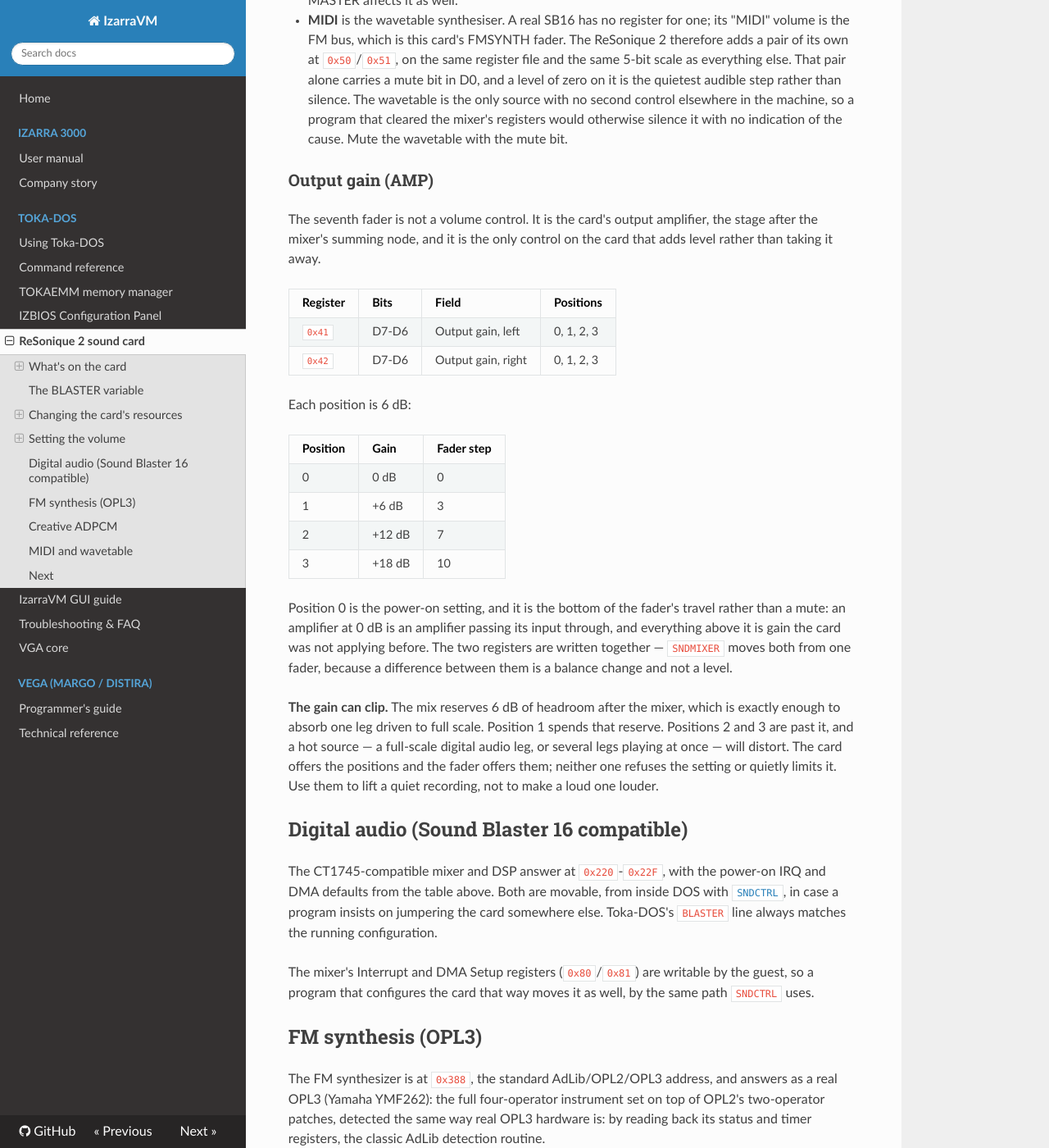
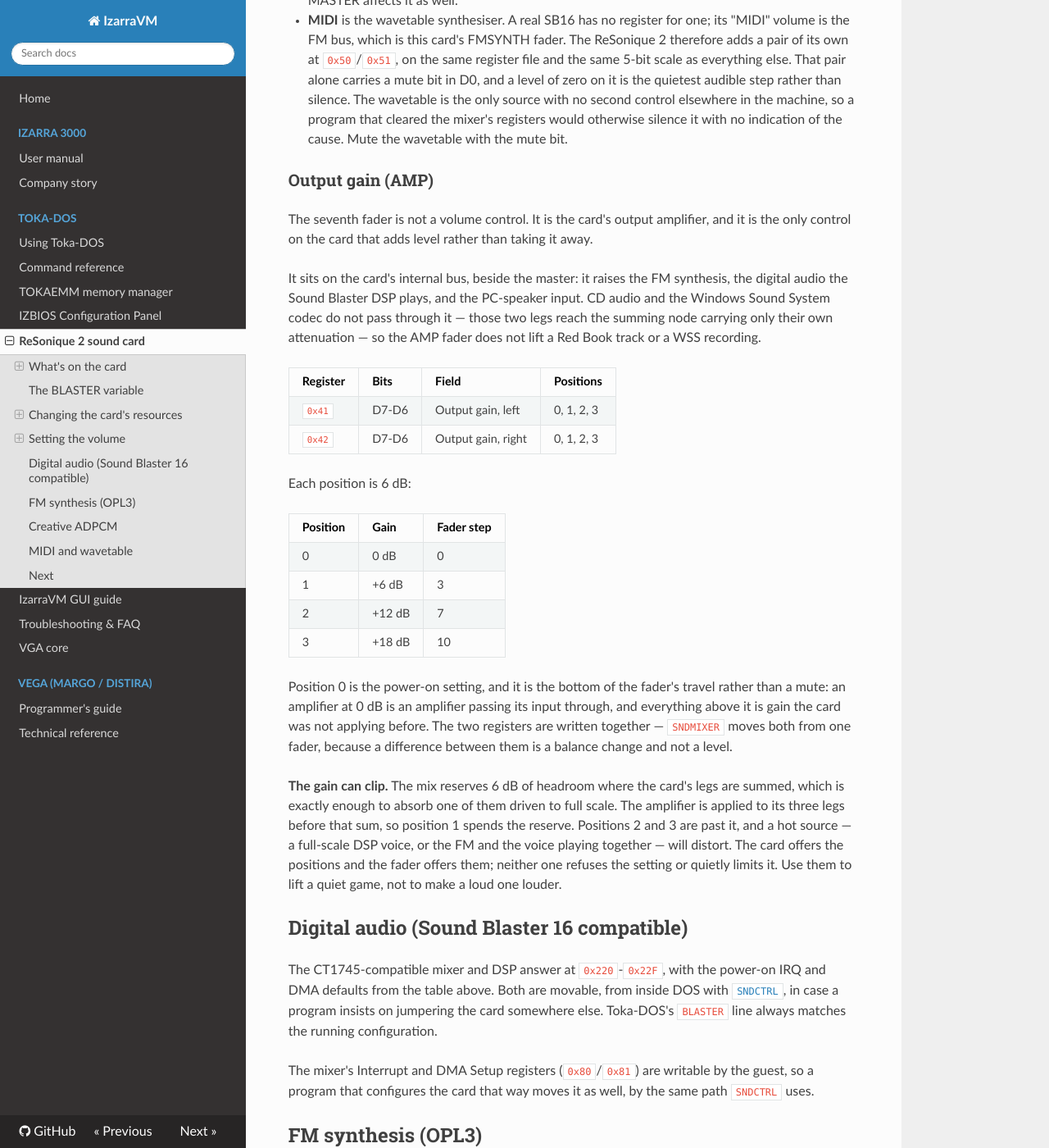
Before and after one commit to vorvek/IzarraVM, an MkDocs documentation site: the page built from docs/resonique2/manual.md, in a window 1280 px wide and 1400 px high, scrolled down 4301 px. Shown: the whole window at 82% size. Built offline with MkDocs 1.6.1, drawn with Linux system fonts in a browser that asks for light colours; nearby versions of some CDN libraries.

Commit message:
Correct four AMP facts in the docs and the tool's comments
Review findings, all text. The assembled binary is unchanged, so
neither LICENSE_MANIFEST pin moves.

The ReSonique 2 manual said AMP was "the stage after the mixer's
summing node" and that it "adds level" without qualification. Both
are wrong about the model. Output gain is folded into `voice_bus`
alongside the master and applied to the legs BEFORE `MIX_HEADROOM`,
not after the sum; and it reaches three legs, not all of them --
`mix_opl_voice` (FM and the DSP voice) and `mix_speaker` take it,
while `mix_cd` applies only the CD attenuation and the WSS codec is
summed in raw. So the manual now states the routing: AMP raises FM
synthesis, the DSP's digital audio and the PC-speaker input, and
does not lift CD audio or the codec. The clipping paragraph follows
the same correction -- the reserve is spent because the amplifier
runs before the sum, and the hot source that distorts is a DSP
voice or FM and voice together, not "a digital audio leg", since
half of what the WAVE fader covers never sees this gain.

The command reference said Home and End set a fader "to full and to
mute". Exact for six of the seven; End on AMP is 0 dB, which is the
bottom of its travel and not silence. Reworded to cover both kinds.

Two arithmetic errors in sndmixer.asm comments. AMP's description
starts on column 4 and runs 54 characters, so it ends on 57 and not
56. And a pitch of 10 over a 5-column track leaves five columns of
air between tracks, not one -- the same slip appeared in the box-width
comment, so both are fixed, with a note that the air is where the
names are drawn and is therefore not slack to reclaim.

```diff
--- a/docs/resonique2/manual.md
+++ b/docs/resonique2/manual.md
@@ -196,8 +196,14 @@ Two of the seven are not plain Sound Blaster registers:
 ### Output gain (AMP)
 
 The seventh fader is not a volume control. It is the card's output amplifier,
-the stage after the mixer's summing node, and it is the only control on the
-card that adds level rather than taking it away.
+and it is the only control on the card that adds level rather than taking it
+away.
+
+It sits on the card's internal bus, beside the master: it raises the FM
+synthesis, the digital audio the Sound Blaster DSP plays, and the PC-speaker
+input. CD audio and the Windows Sound System codec do not pass through it —
+those two legs reach the summing node carrying only their own attenuation — so
+the AMP fader does not lift a Red Book track or a WSS recording.
 
 | Register | Bits | Field | Positions |
 | --- | --- | --- | --- |
@@ -219,12 +225,13 @@ through, and everything above it is gain the card was not applying before. The
 two registers are written together — `SNDMIXER` moves both from one fader,
 because a difference between them is a balance change and not a level.
 
-**The gain can clip.** The mix reserves 6 dB of headroom after the mixer, which
-is exactly enough to absorb one leg driven to full scale. Position 1 spends that
-reserve. Positions 2 and 3 are past it, and a hot source — a full-scale digital
-audio leg, or several legs playing at once — will distort. The card offers the
-positions and the fader offers them; neither one refuses the setting or quietly
-limits it. Use them to lift a quiet recording, not to make a loud one louder.
+**The gain can clip.** The mix reserves 6 dB of headroom where the card's legs
+are summed, which is exactly enough to absorb one of them driven to full scale.
+The amplifier is applied to its three legs before that sum, so position 1 spends
+the reserve. Positions 2 and 3 are past it, and a hot source — a full-scale DSP
+voice, or the FM and the voice playing together — will distort. The card offers
+the positions and the fader offers them; neither one refuses the setting or
+quietly limits it. Use them to lift a quiet game, not to make a loud one louder.
 
 ## Digital audio (Sound Blaster 16 compatible)
 
```
Also changed, not shown: docs/toka-dos/commands.md (+4 -3 lines), 1 other file.
